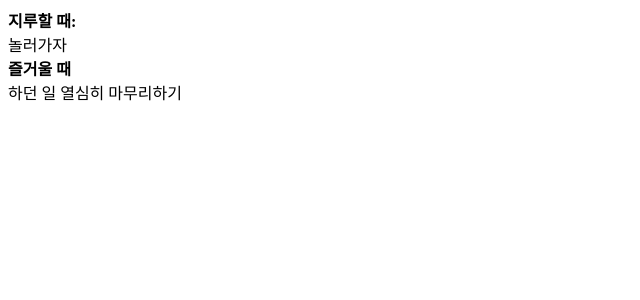
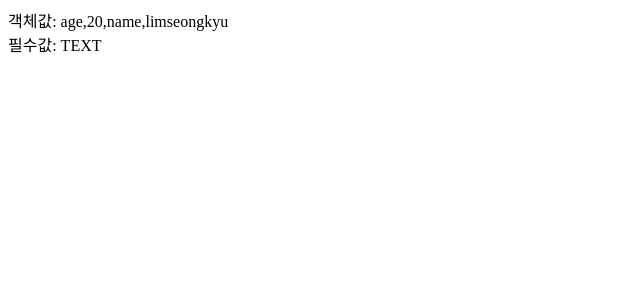
Before and after one commit to seongkyu-lim/do-it-example, a React (Create React App) app: page / in a window 1280 px wide. Shown: the top 300 px of the page, without its empty margins (0-640 px from the left). Built offline with nearby package versions, Linux system fonts and the light colour scheme.

Commit message:
React_property
object value

```diff
--- a/src/03/ChildComponent2.jsx
+++ b/src/03/ChildComponent2.jsx
@@ -3,11 +3,12 @@ import PropTypes from 'prop-types';
 
 class ChildComponent2 extends React.Component {
   render() {
-    const { objValue } = this.props;
+    const { objValue, requiredStringValue } = this.props;
 
     return (
       <div>
         <div>객체값: {String(Object.entries(objValue))}</div>
+        <div>필수값: {requiredStringValue}</div>
       </div>
     );
   }
@@ -18,6 +19,8 @@ ChildComponent2.propTypes = {
     name: PropTypes.string,
     age: PropTypes.number,
   }),
+
+  requireStringValue: PropTypes.string.isRequired,
 };
 
 export default ChildComponent2;
--- a/src/App.js
+++ b/src/App.js
@@ -1,19 +1,12 @@
 import React from 'react';
 
-import BooleanComponent from './03/BooleanComponent';
+import ChildComponent2 from './03/ChildComponent2';
 
 class App extends React.Component {
   render() {
     return (
       <div>
-        <div>
-          <b>지루할 때:</b>
-          <BooleanComponent bored />
-        </div>
-        <div>
-          <b>즐거울 때</b>
-          <BooleanComponent />
-        </div>
+        <ChildComponent2 objValue={{ age: 20, name: 'limseongkyu' }} requiredStringValue="TEXT" />
       </div>
     );
   }
```
